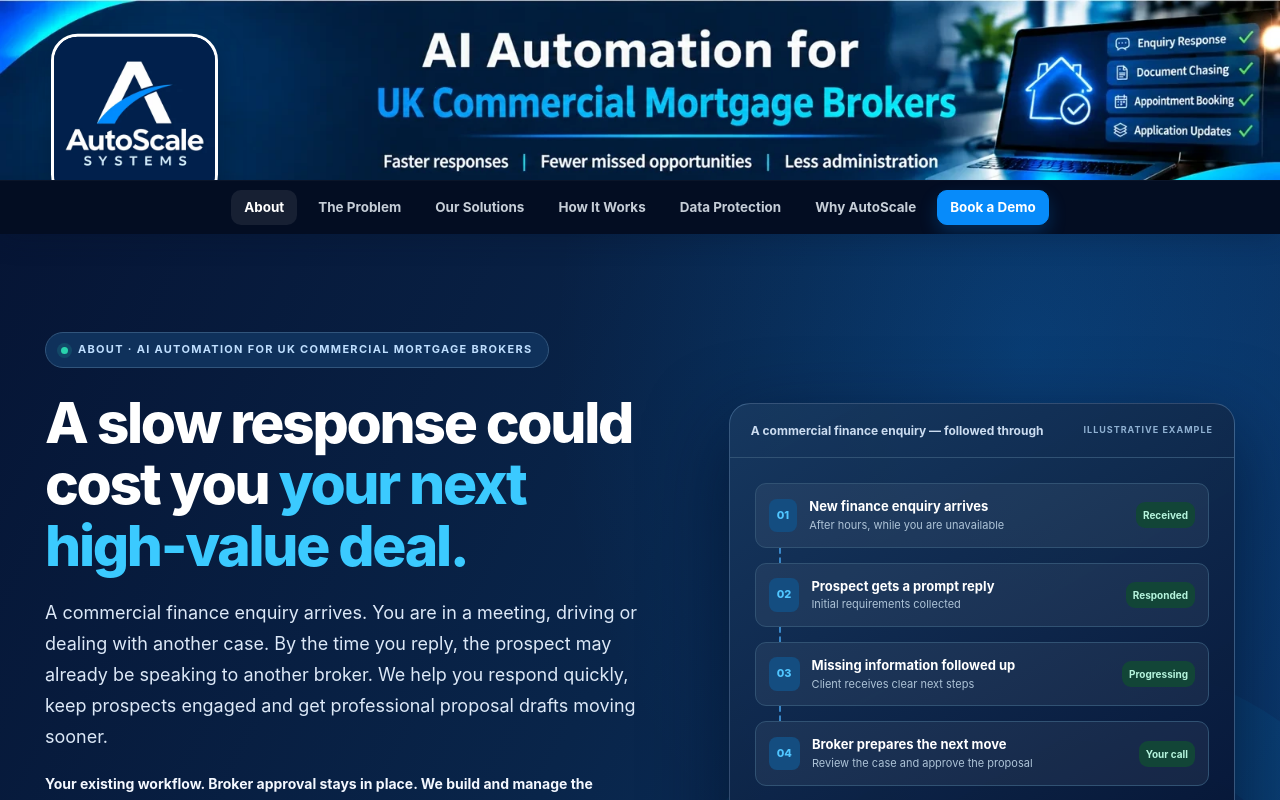
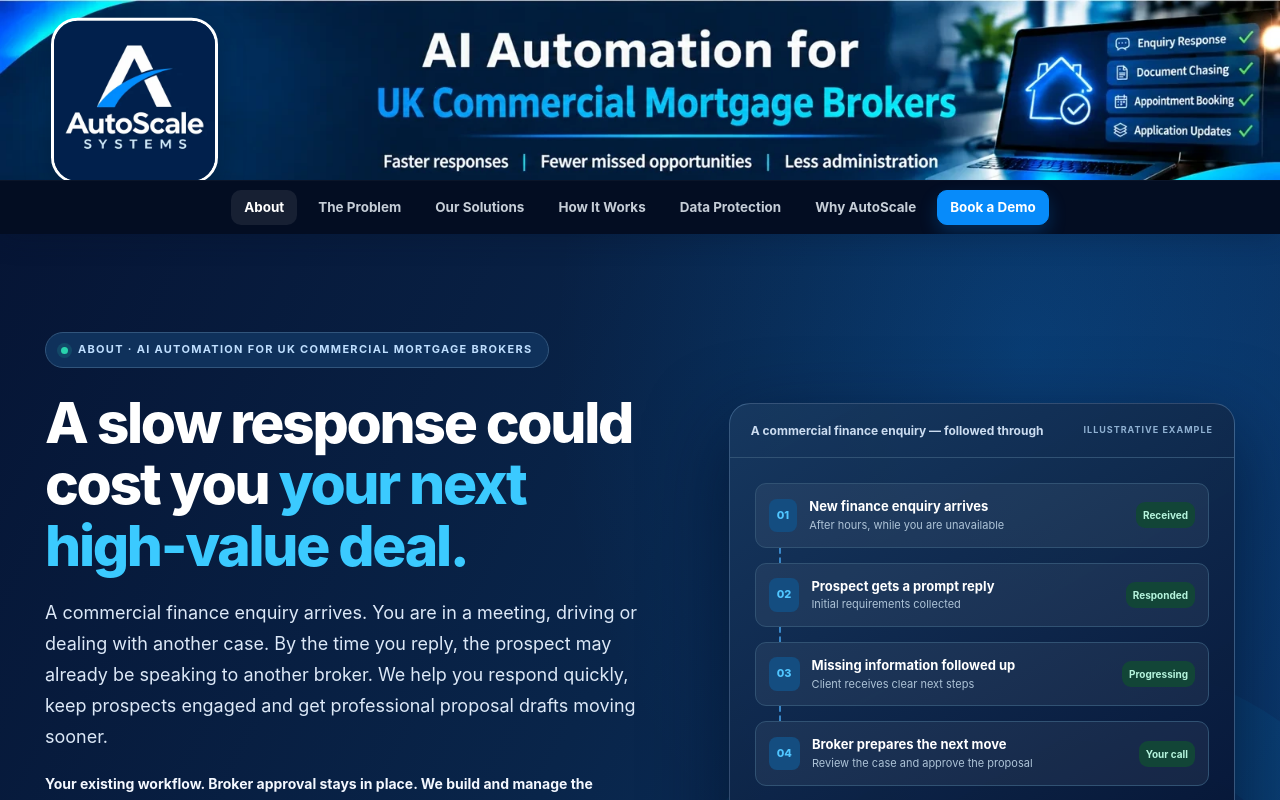
Before and after one commit to 29covv/autoscale-site, a React (Vite) app: page / in a window 1280 px wide. Shown: the top 800 px of the page. Built offline with nearby package versions, Linux system fonts and the light colour scheme.

Commit message:
Update App.css

```diff
--- a/src/App.css
+++ b/src/App.css
@@ -158,3 +158,10 @@ section[id], .about-group[id] {
   border-color: #078BFA !important;
   color: #FFFFFF !important;
 }
+
+/* AutoScale - prevent logo being cut off */
+@media (min-width: 851px) {
+  .banner-sticky-header .approved-banner-logo {
+    top: 43% !important;
+  }
+}
```
